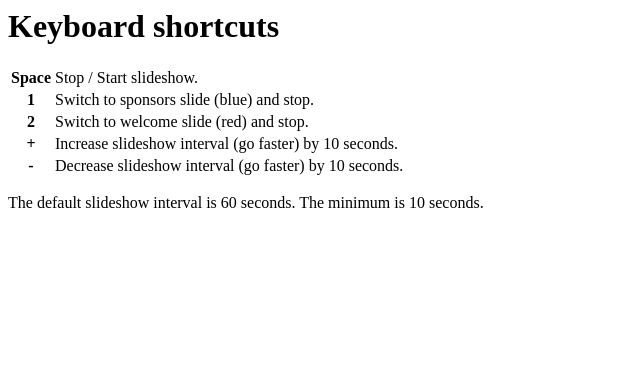
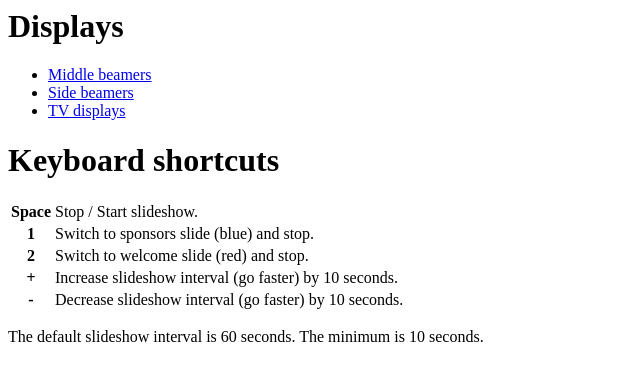
Before and after one commit to ghengeveld/ngnl-beamer-visuals, a plain HTML site: page index.html in a window 1280 px wide. Shown: the whole page, without its empty margins (0-640 px from the left). Drawn offline with Linux system fonts and the light colour scheme.

Commit message:
Rename info.html to index.html and add links to the other pages.

```diff
--- a/info.html
+++ b/index.html
@@ -1,9 +1,15 @@
 <html>
 <head>
   <meta charset="UTF-8">
-  <title>Keyboard Shortcuts</title>
+  <title>NG-NL Visuals</title>
 </head>
 <body>
+<h1>Displays</h1>
+<ul>
+  <li><a href="middle.html">Middle beamers</a></li>
+  <li><a href="sides.html">Side beamers</a></li>
+  <li><a href="tv.html">TV displays</a></li>
+</ul>
 <h1>Keyboard shortcuts</h1>
 <table>
   <tr>
```
